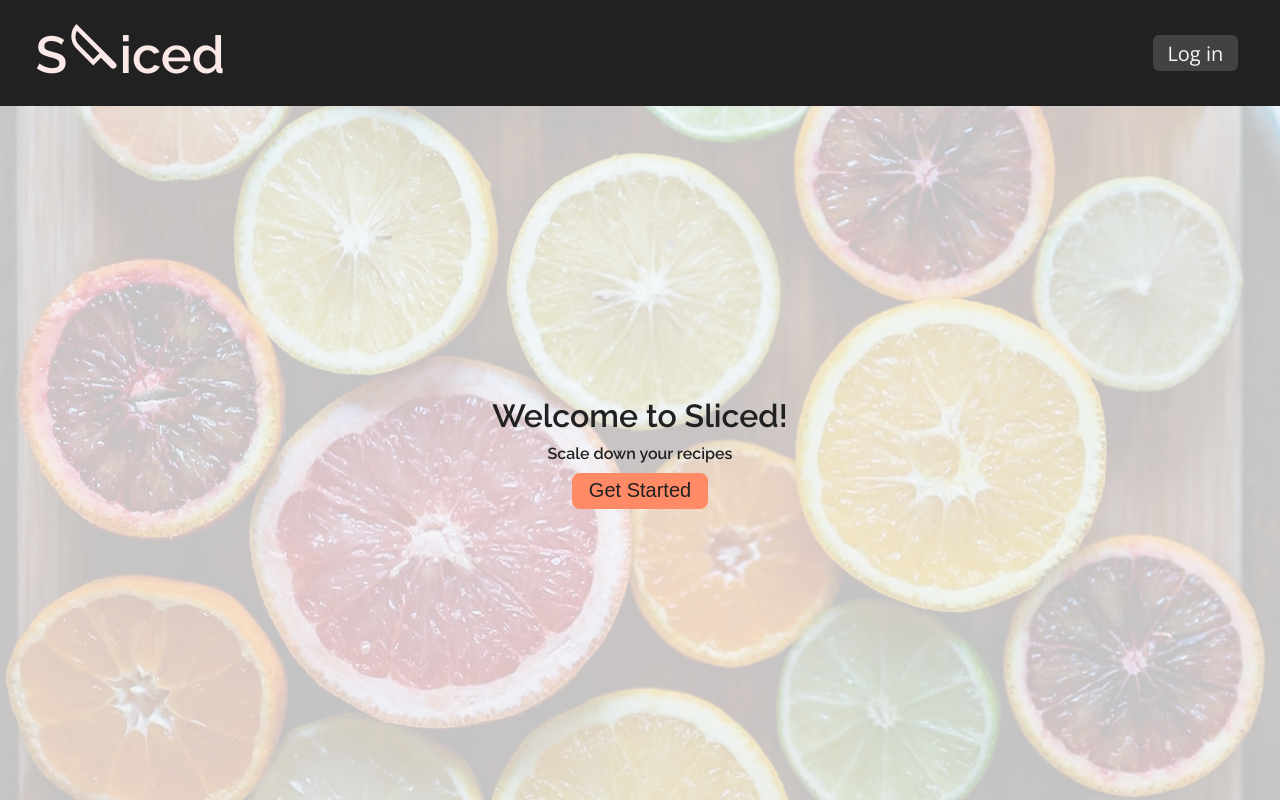
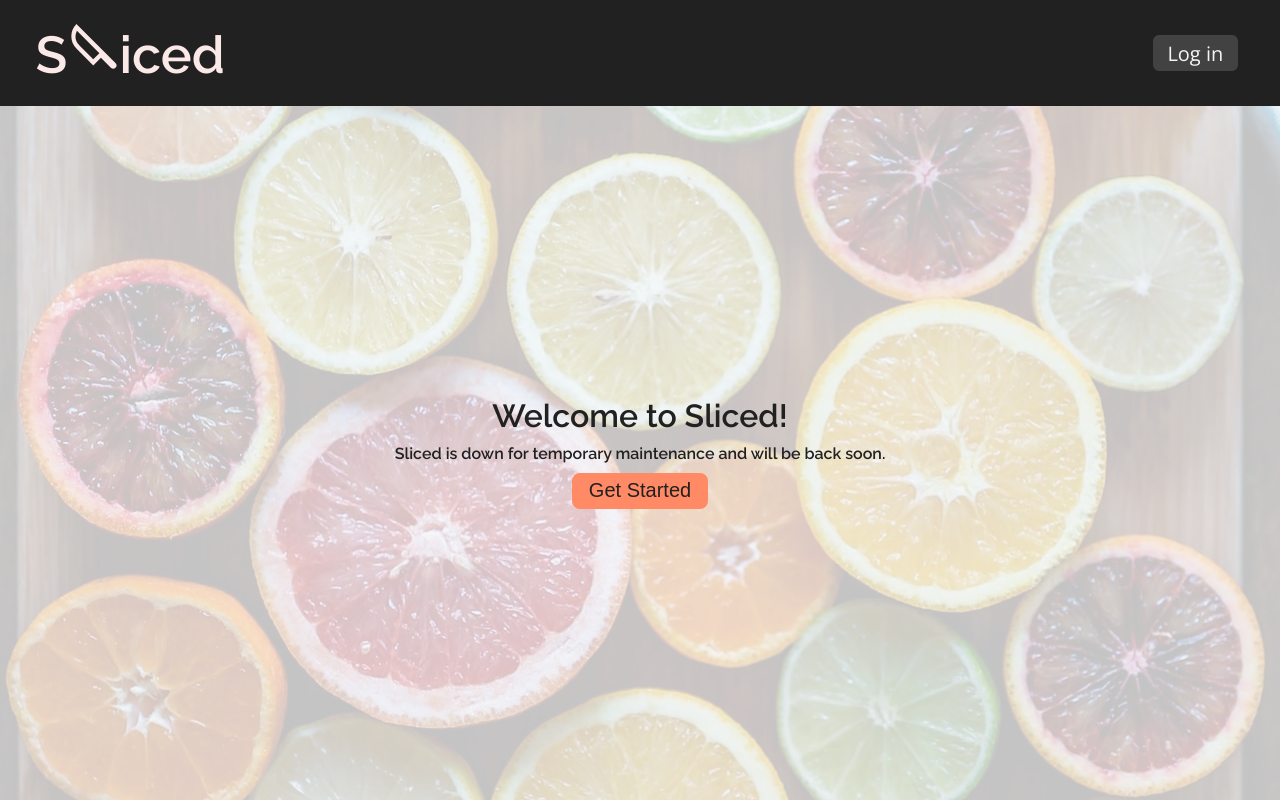
Before and after one commit to rachelrly/sliced-client, a React (Create React App) app: page / in a window 1280 px wide. Shown: the top 800 px of the page. Built offline with nearby package versions, Linux system fonts and the light colour scheme; no server answers.

Commit message:
commit again

```diff
--- a/src/components/LandingPage/LandingPage.js
+++ b/src/components/LandingPage/LandingPage.js
@@ -14,7 +14,7 @@ function LandingPage() {
         <>
             <article className='img_wrapper'>
                 <h2 className='landing_title'>Welcome to Sliced!</h2>
-                <h4>Scale down your recipes</h4>
+                <h4>Sliced is down for temporary maintenance and will be back soon.</h4>
                 <>
                     {TokenService.hasAuthToken()
                         ? <div className='button_wrapper'><Link to='/recipe' tabIndex='-1'><button>View Recipes</button></Link></div>
```
